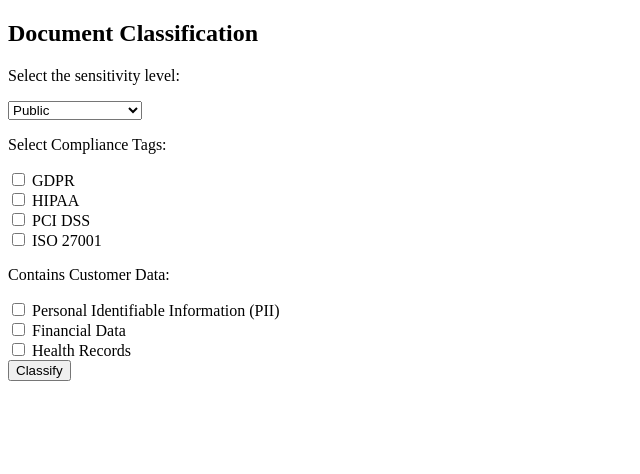
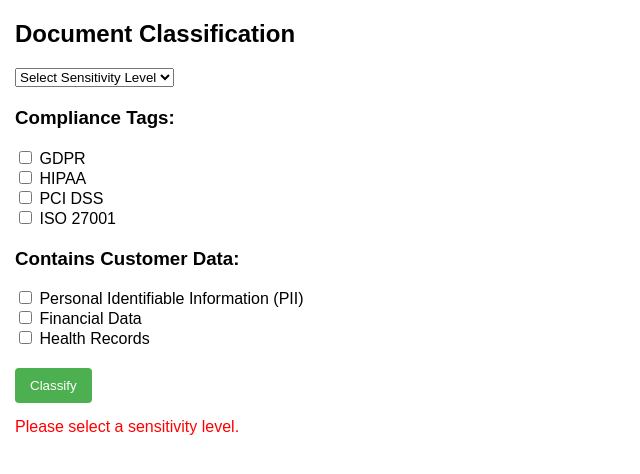
Before and after one commit to itsnotgunnar/fileSensitivityPlugin, a plain HTML site: page Page.html in a window 1280 px wide. Both pictures are taken after a click on the button "Classify". Shown: the whole page, without its empty margins (0-640 px from the left). Drawn offline with Linux system fonts and the light colour scheme.

Commit message:
second commit

```diff
--- a/Page.html
+++ b/Page.html
@@ -2,45 +2,63 @@
 <html>
 <head>
   <base target="_top">
+  <style>
+    body {
+      font-family: Arial, sans-serif;
+      margin: 15px;
+    }
+    .section {
+      margin-bottom: 20px;
+    }
+    button {
+      color: white;
+      background-color: #4CAF50;
+      padding: 10px 15px;
+      border: none;
+      border-radius: 4px;
+      cursor: pointer;
+    }
+    button:hover {
+      background-color: #45a049;
+    }
+    #feedback {
+      margin-top: 15px;
+      color: red;
+    }
+  </style>
 </head>
 <body>
+  <div class="section">
     <h2>Document Classification</h2>
-    <div>
-      <p>Select the sensitivity level:</p>
     <select id="sensitivity-level">
+      <option value="">Select Sensitivity Level</option>
       <option value="public">Public</option>
       <option value="internal">Internal Use Only</option>
       <option value="confidential">Confidential</option>
       <option value="highly-confidential">Highly Confidential</option>
     </select>
   </div>
-    <div>
-      <p>Select Compliance Tags:</p>
-      <input type="checkbox" id="gdpr" value="GDPR">
-      <label for="gdpr">GDPR</label><br>
-      <input type="checkbox" id="hipaa" value="HIPAA">
-      <label for="hipaa">HIPAA</label><br>
-      <input type="checkbox" id="pci-dss" value="PCI DSS">
-      <label for="pci-dss">PCI DSS</label><br>
-      <input type="checkbox" id="iso-27001" value="ISO 27001">
-      <label for="iso-27001">ISO 27001</label>
+  <div class="section">
+    <h3>Compliance Tags:</h3>
+    <label><input type="checkbox" id="gdpr" value="GDPR"> GDPR</label><br>
+    <label><input type="checkbox" id="hipaa" value="HIPAA"> HIPAA</label><br>
+    <label><input type="checkbox" id="pci-dss" value="PCI DSS"> PCI DSS</label><br>
+    <label><input type="checkbox" id="iso-27001" value="ISO 27001"> ISO 27001</label>
   </div>
-    <div>
-      <p>Contains Customer Data:</p>
-      <input type="checkbox" id="pii" value="Personal Identifiable Information">
-      <label for="pii">Personal Identifiable Information (PII)</label><br>
-      <input type="checkbox" id="financial-data" value="Financial Data">
-      <label for="financial-data">Financial Data</label><br>
-      <input type="checkbox" id="health-records" value="Health Records">
-      <label for="health-records">Health Records</label>
+  <div class="section">
+    <h3>Contains Customer Data:</h3>
+    <label><input type="checkbox" id="pii" value="Personal Identifiable Information"> Personal Identifiable Information (PII)</label><br>
+    <label><input type="checkbox" id="financial-data" value="Financial Data"> Financial Data</label><br>
+    <label><input type="checkbox" id="health-records" value="Health Records"> Health Records</label>
   </div>
   <button onclick="classifyDocument()">Classify</button>
-  </body>
+  <div id="feedback"></div>
   <script>
     function classifyDocument() {
       var sensitivityLevel = document.getElementById('sensitivity-level').value;
       var complianceTags = [];
       var customerDataTags = [];
+
       ["gdpr", "hipaa", "pci-dss", "iso-27001"].forEach(function(tag) {
         if (document.getElementById(tag).checked) {
           complianceTags.push(document.getElementById(tag).value);
@@ -51,8 +69,30 @@
           customerDataTags.push(document.getElementById(tag).value);
         }
       });
-      google.script.run.classifyCurrentDocument(sensitivityLevel, complianceTags, customerDataTags);
-      google.script.host.close();
+
+      // Validate input before sending
+      if (sensitivityLevel === '') {
+        updateFeedback('Please select a sensitivity level.');
+        return;
+      }
+
+      google.script.run.withSuccessHandler(onSuccess).withFailureHandler(onFailure)
+        .classifyCurrentDocument(sensitivityLevel, complianceTags, customerDataTags);
+    }
+
+    function onSuccess() {
+      updateFeedback('Document classified successfully.', 'green');
+    }
+
+    function onFailure(error) {
+      updateFeedback('Error: ' + error.message, 'red');
+    }
+
+    function updateFeedback(message, color = 'red') {
+      var feedbackElement = document.getElementById('feedback');
+      feedbackElement.innerText = message;
+      feedbackElement.style.color = color;
     }
   </script>
+</body>
 </html>
```
Also changed, not shown: 1 other file. Lines whose indentation alone changed are shown as unchanged.
